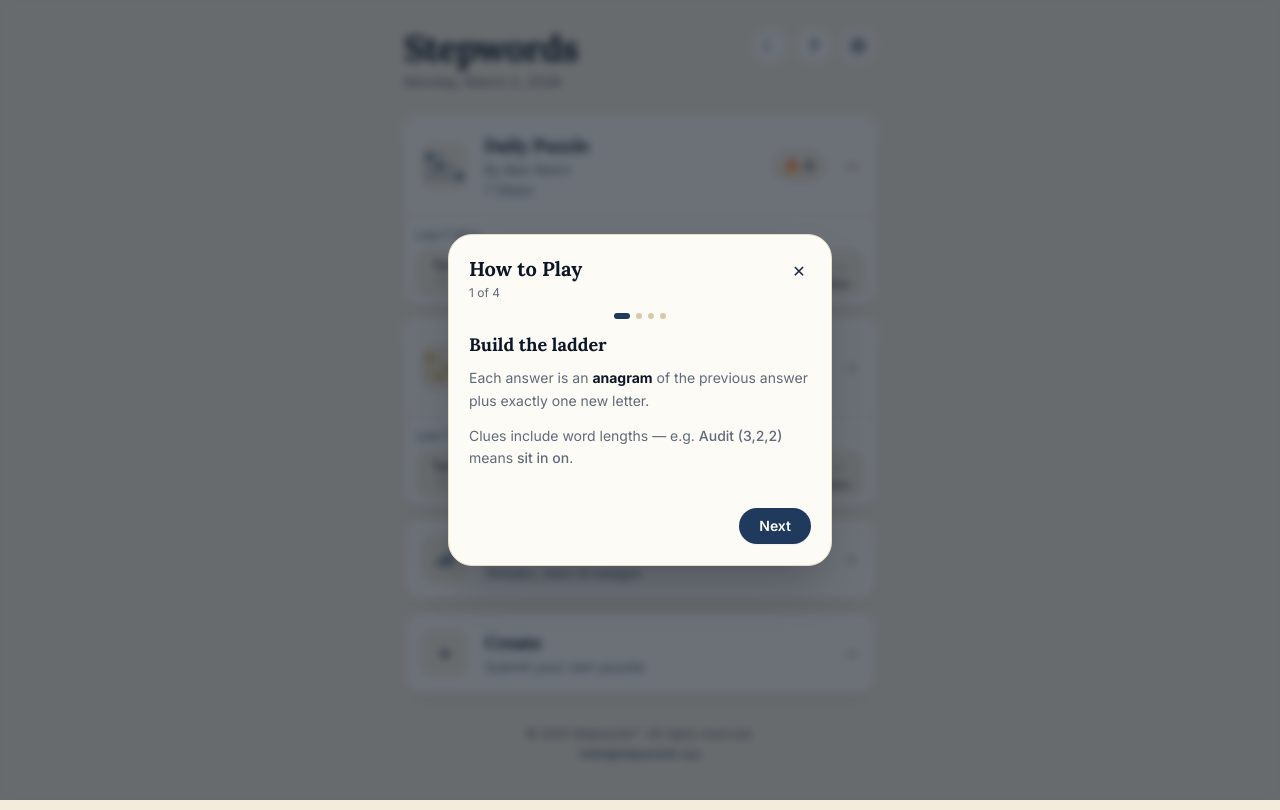
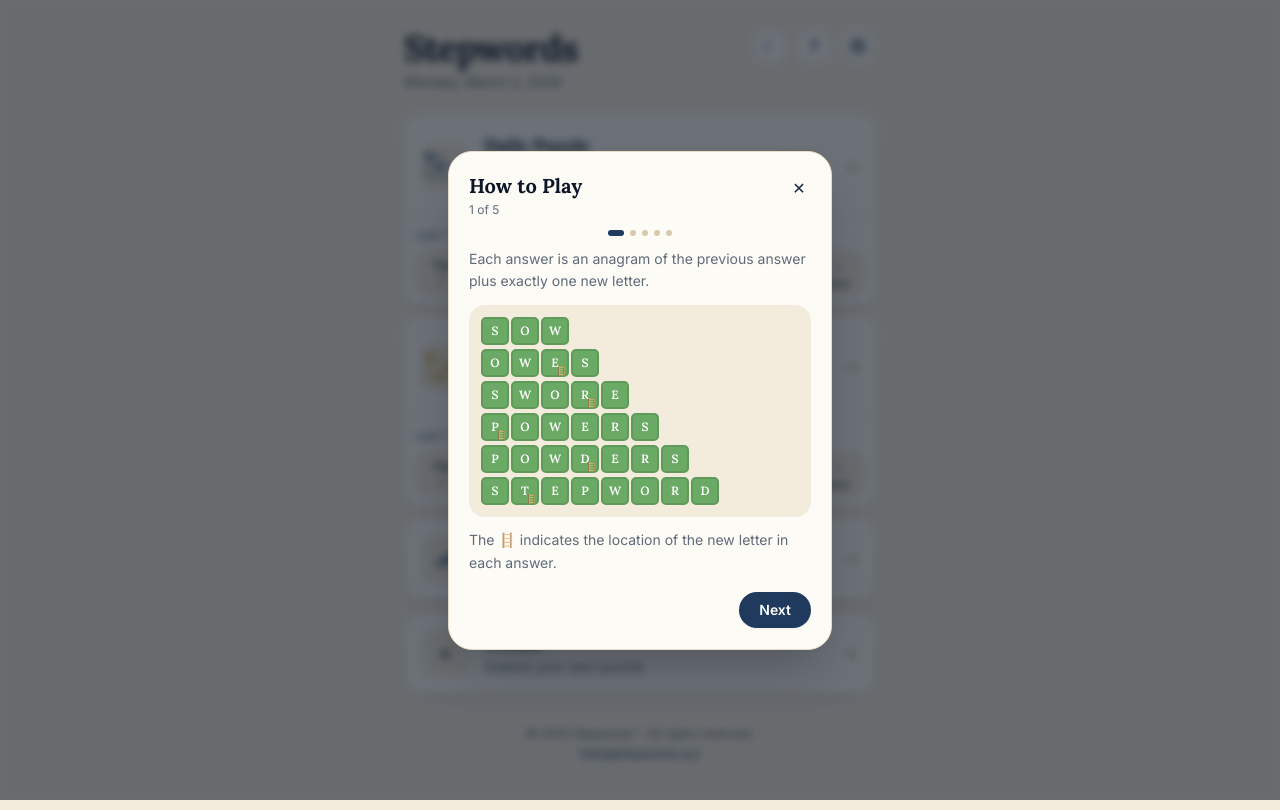
Before and after one commit to benreich4/stepwords, a React (Vite) app: page / in a window 1280 px wide. Built offline with nearby package versions, Linux system fonts and the light colour scheme.

Commit message:
fix how to

```diff
--- a/src/components/HowToPlayModal.jsx
+++ b/src/components/HowToPlayModal.jsx
@@ -1,11 +1,40 @@
 import { useEffect, useMemo, useState } from "react";
 import { computeStepIndices } from "../lib/gameUtils.js";
 
-const EXAMPLE_WORDS = ["SOW", "OWES", "SWORE", "STEPWORD"];
+const EXAMPLE_WORDS = ["SOW", "OWES", "SWORE", "POWERS", "POWDERS", "STEPWORD"];
+
+function ExamplePuzzle({ words, stepIdx, stepEmoji, exampleBg }) {
+  return (
+    <div className={`rounded-2xl p-3 ${exampleBg}`}>
+      <div className="flex flex-col items-start gap-1">
+        {words.map((word, i) => (
+          <div key={i} className="flex gap-0.5">
+            {word.split("").map((letter, j) => (
+              <div
+                key={j}
+                className="relative inline-flex h-7 w-7 select-none items-center justify-center rounded-[5px] border-2 border-[#5f9a5a] bg-[#6aaa64] font-serif text-[11px] font-semibold uppercase leading-none text-white sm:h-7 sm:w-7 sm:text-xs"
+              >
+                <span>{letter}</span>
+                {i >= 1 && j === stepIdx[i] && (
+                  <span
+                    className="pointer-events-none absolute bottom-0 right-0 select-none text-[9px] leading-none"
+                    aria-hidden
+                  >
+                    {stepEmoji}
+                  </span>
+                )}
+              </div>
+            ))}
+          </div>
+        ))}
+      </div>
+    </div>
+  );
+}
 
 export default function HowToPlayModal({ onClose, lightMode = false, stepEmoji = "🪜" }) {
   const [step, setStep] = useState(0);
-  const stepCount = 4;
+  const stepCount = 5;
 
   useEffect(() => {
     const onKeyDown = (e) => {
@@ -29,6 +58,7 @@ export default function HowToPlayModal({ onClose, lightMode = false, stepEmoji =
   const btnGhost = lightMode
     ? "border-parchment-300 text-navyink-700 hover:bg-parchment-100"
     : "border-navyink-600 text-parchment-200 hover:bg-navyink-700";
+  const body = `text-sm leading-relaxed ${muted}`;
 
   const isLast = step === stepCount - 1;
 
@@ -36,61 +66,44 @@ export default function HowToPlayModal({ onClose, lightMode = false, stepEmoji =
     switch (step) {
       case 0:
         return (
-          <>
-            <h3 className="mb-2 font-serif text-lg font-bold">Build the ladder</h3>
-            <p className={`text-sm leading-relaxed ${muted}`}>
-              Each answer is an <strong className={lightMode ? "text-navyink-900" : "text-parchment-50"}>anagram</strong> of
-              the previous answer plus exactly one new letter.
+          <div className="space-y-3">
+            <p className={body}>
+              Each answer is an anagram of the previous answer plus exactly one new letter.
             </p>
-            <p className={`mt-3 text-sm leading-relaxed ${muted}`}>
-              Clues include word lengths — e.g.{" "}
-              <span className="font-medium">Audit (3,2,2)</span> means{" "}
-              <span className="font-medium">sit in on</span>.
+            <ExamplePuzzle
+              words={EXAMPLE_WORDS}
+              stepIdx={exampleStepIdx}
+              stepEmoji={stepEmoji}
+              exampleBg={exampleBg}
+            />
+            <p className={body}>
+              The {stepEmoji} indicates the location of the new letter in each answer.
             </p>
-          </>
+          </div>
         );
       case 1:
         return (
-          <>
-            <h3 className="mb-2 font-serif text-lg font-bold">Spot the new letter</h3>
-            <p className={`mb-3 text-sm leading-relaxed ${muted}`}>
-              The {stepEmoji} marks where each new letter was added.
+          <div className="space-y-3">
+            <p className={body}>
+              Each answer has a clue. Clues include word lengths for multi-word answers. For example,{" "}
+              <span className="font-medium">Audit (3,2,2)</span> could be a clue for{" "}
+              <span className="font-medium">sit in on</span>.
             </p>
-            <div className={`rounded-2xl p-3 ${exampleBg}`}>
-              <div className="flex flex-col items-start gap-1">
-                {EXAMPLE_WORDS.map((word, i) => (
-                  <div key={i} className="flex gap-0.5">
-                    {word.split("").map((letter, j) => (
-                      <div
-                        key={j}
-                        className="relative inline-flex h-7 w-7 select-none items-center justify-center rounded-[5px] border-2 border-[#5f9a5a] bg-[#6aaa64] font-serif text-xs font-semibold uppercase leading-none text-white"
-                      >
-                        <span>{letter}</span>
-                        {i >= 1 && j === exampleStepIdx[i] && (
-                          <span
-                            className="pointer-events-none absolute bottom-0 right-0 select-none text-[9px] leading-none"
-                            aria-hidden
-                          >
-                            {stepEmoji}
-                          </span>
-                        )}
+            <p className={body}>
+              Remember that clues will match in tense, number, and tone. The answer can usually be a direct
+              replacement for the clue — like in a crossword puzzle.
+            </p>
           </div>
-                    ))}
-                  </div>
-                ))}
-              </div>
-            </div>
-          </>
         );
       case 2:
         return (
-          <>
-            <h3 className="mb-2 font-serif text-lg font-bold">Guess and submit</h3>
-            <p className={`text-sm leading-relaxed ${muted}`}>
-              Fill a row, then press <strong className={lightMode ? "text-navyink-900" : "text-parchment-50"}>Enter</strong> or{" "}
-              <strong className={lightMode ? "text-navyink-900" : "text-parchment-50"}>Submit</strong>.
+          <div className="space-y-3">
+            <p className={body}>
+              After you enter a word, you can hit <strong className={lightMode ? "text-navyink-900" : "text-parchment-50"}>Submit</strong> (or{" "}
+              <strong className={lightMode ? "text-navyink-900" : "text-parchment-50"}>Enter</strong> on your keyboard). The letters for the
+              currently selected answer will turn:
             </p>
-            <ul className={`mt-3 space-y-2 text-sm ${muted}`}>
+            <ul className={`space-y-2 ${body}`}>
               <li>
                 <span className="font-semibold text-[#6aaa64]">Green</span> — correct on the first try
               </li>
@@ -98,14 +111,35 @@ export default function HowToPlayModal({ onClose, lightMode = false, stepEmoji =
                 <span className="font-semibold text-[#bda64f]">Yellow</span> — needed extra guesses or hints
               </li>
             </ul>
-          </>
+          </div>
         );
       case 3:
+        return (
+          <div className="space-y-3">
+            <p className={body}>
+              Tap the <strong className={lightMode ? "text-navyink-900" : "text-parchment-50"}>Hints</strong> button for help. There are three types:
+            </p>
+            <ul className={`space-y-2.5 ${body}`}>
+              <li>
+                <strong className={lightMode ? "text-navyink-900" : "text-parchment-50"}>Word starts</strong> — reveals
+                the starting letters of all answers, alphabetically. You can extend to longer prefixes.
+              </li>
+              <li>
+                <strong className={lightMode ? "text-navyink-900" : "text-parchment-50"}>Lifelines</strong> — reveal
+                groups of letters across every row at once (first, last, middle, or first/last/step letters). Each
+                lifeline can only be used once per puzzle.
+              </li>
+              <li>
+                <strong className={lightMode ? "text-navyink-900" : "text-parchment-50"}>Reveal</strong> — reveal a
+                single letter or an entire word in the row you're working on.
+              </li>
+            </ul>
+          </div>
+        );
+      case 4:
       default:
         return (
-          <>
-            <h3 className="mb-2 font-serif text-lg font-bold">Stars, streaks & modes</h3>
-            <ul className={`space-y-2 text-sm leading-relaxed ${muted}`}>
+          <ul className={`space-y-2.5 ${body}`}>
             <li>
               <strong className={lightMode ? "text-navyink-900" : "text-parchment-50"}>Stars</strong> — fewer missteps
               and hints means more stars.
@@ -116,14 +150,13 @@ export default function HowToPlayModal({ onClose, lightMode = false, stepEmoji =
             </li>
             <li>
               <strong className={lightMode ? "text-navyink-900" : "text-parchment-50"}>Hard mode</strong> hides {stepEmoji}{" "}
-                locations; <strong className={lightMode ? "text-navyink-900" : "text-parchment-50"}>Easy mode</strong> filters
-                the keyboard.
+              locations.
+            </li>
+            <li>
+              <strong className={lightMode ? "text-navyink-900" : "text-parchment-50"}>Easy mode</strong> filters the
+              keyboard.
             </li>
           </ul>
-            <p className={`mt-3 text-xs ${muted}`}>
-              Try the shorter daily Quick Puzzle for a warm-up.
-            </p>
-          </>
         );
     }
   };
@@ -170,7 +203,7 @@ export default function HowToPlayModal({ onClose, lightMode = false, stepEmoji =
           ))}
         </div>
 
-        <div className="min-h-[168px] pt-2">{renderStep()}</div>
+        <div className="min-h-[200px] pt-2">{renderStep()}</div>
 
         <div className="mt-4 flex items-center justify-between gap-3">
           <button
--- a/src/components/SettingsModal.jsx
+++ b/src/components/SettingsModal.jsx
@@ -66,6 +66,14 @@ export default function SettingsModal({ onClose, onLightModeChange }) {
   const [settings, setSettings] = useState(readSettings);
   const light = settings.lightMode;
   const isDesktop = useIsDesktop();
+
+  useEffect(() => {
+    const onKeyDown = (e) => {
+      if (e.key === "Escape") onClose();
+    };
+    window.addEventListener("keydown", onKeyDown);
+    return () => window.removeEventListener("keydown", onKeyDown);
+  }, [onClose]);
 
   const update = (patch) => {
     setSettings((prev) => {
```
Lines whose indentation alone changed are shown as unchanged.
